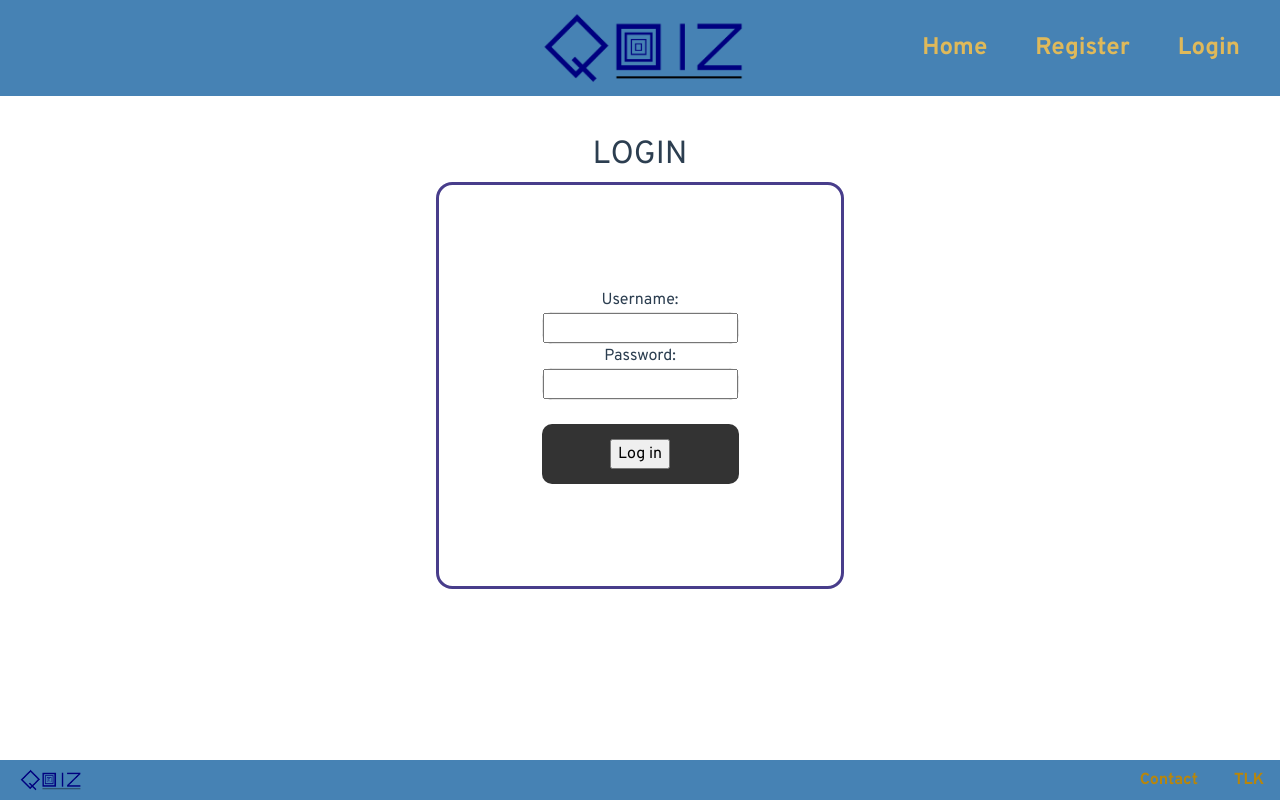
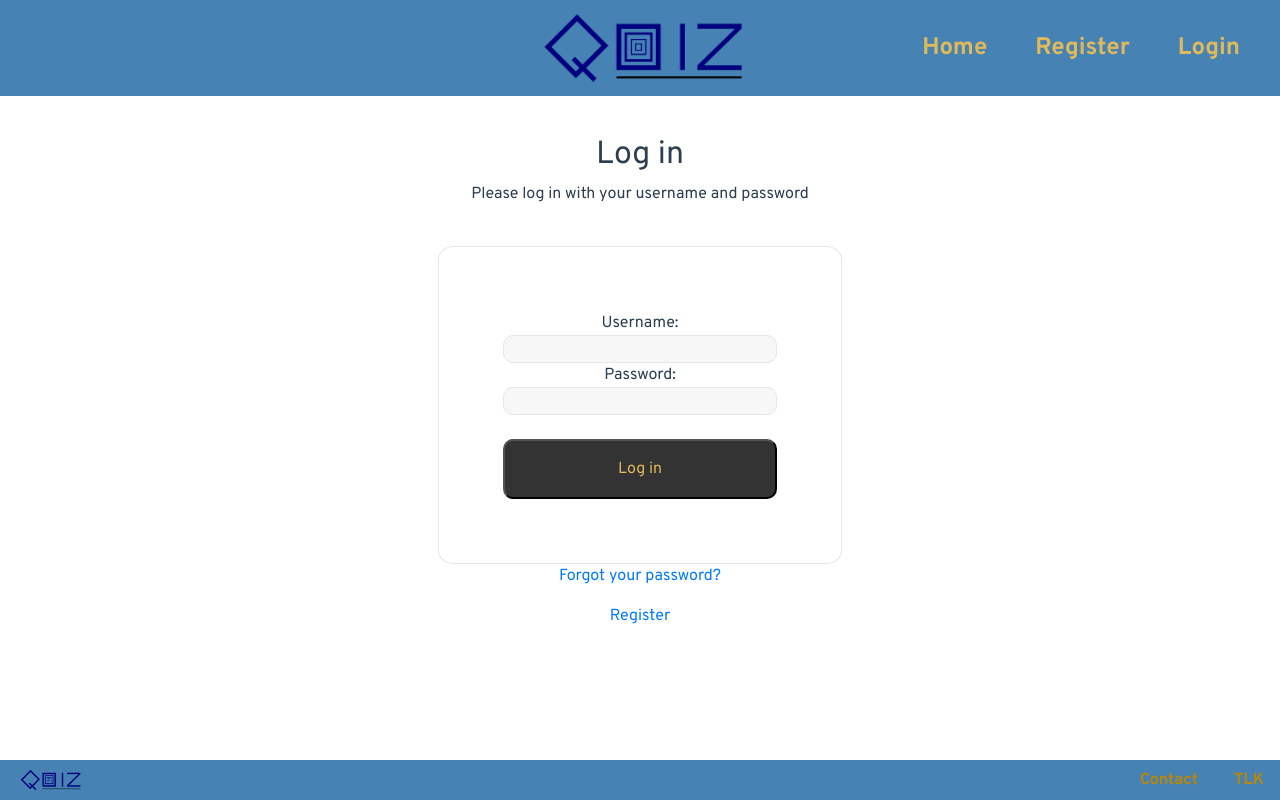
Before and after one commit to Marwwin/Devops2020, a Vue app: page /login in a window 1280 px wide. Built offline with nearby package versions, Linux system fonts and the light colour scheme.

Commit message:
Log in form css and styling (work in progress)

```diff
--- a/src/views/Login.vue
+++ b/src/views/Login.vue
@@ -1,24 +1,22 @@
 <template>
 <!-- VARFÖR FUNKAR EJ MIN CSS IN THIS FORM MY DUDES-->
   <div id="login">
-    <h2>LOGIN</h2>
-
     <div class="outer">
+      <h2>Log in</h2>
+       <p>Please log in with your username and password</p><br>
       <div class="box">
         <form action="login">
       Username:
-      <div class="input-field">
-        <input type="text" id="username" v-model="username" /><br>
-      </div>
+        <input type="text" class="input-field" id="username" v-model="username" /><br>
       Password:
-      <div class="input-field">
-        <input type="text" id="password" v-model="password" /><br>
-      </div>
+        <input type="text" class="input-field" id="password" v-model="password" /><br>
       <br>
-     <div id="login-btn"><input type="button" value="Log in" @click="login" /></div>
+     <div><input type="button" id="login-btn" value="Log in" @click="login" /></div>
     </form>
       </div>
     </div>
+    <p><a href="../">Forgot your password?</a></p>
+    <p><a href="../register">Register</a></p>
   </div>
 </template>
 
@@ -68,6 +66,8 @@ export default {
   height: 60px;
   background-color: #333333;
   border-radius: 10px;
+  color:  rgb(223, 185, 90);
+  font-weight: 400;
 }
 
 .outer{
@@ -80,9 +80,9 @@ export default {
     .box{
     display: inline-flex;
     text-align: center;
-    padding: 8%;
+    padding: 5%;
     background-color: white;
-    border: darkslateblue;
+    border: 1px solid #e6e6e6;
     border-style: solid;
     border-radius: 4%;
     }
@@ -90,9 +90,13 @@ export default {
     .input-field{
       width: 100%;
   position: relative;
-  background-color: black;
+  background-color: #f7f7f7;
   border: 1px solid #e6e6e6;
   border-radius: 10px;
     }
 
+    #forgor-psw{
+      display: inline;
+    }
+
 </style>
```
